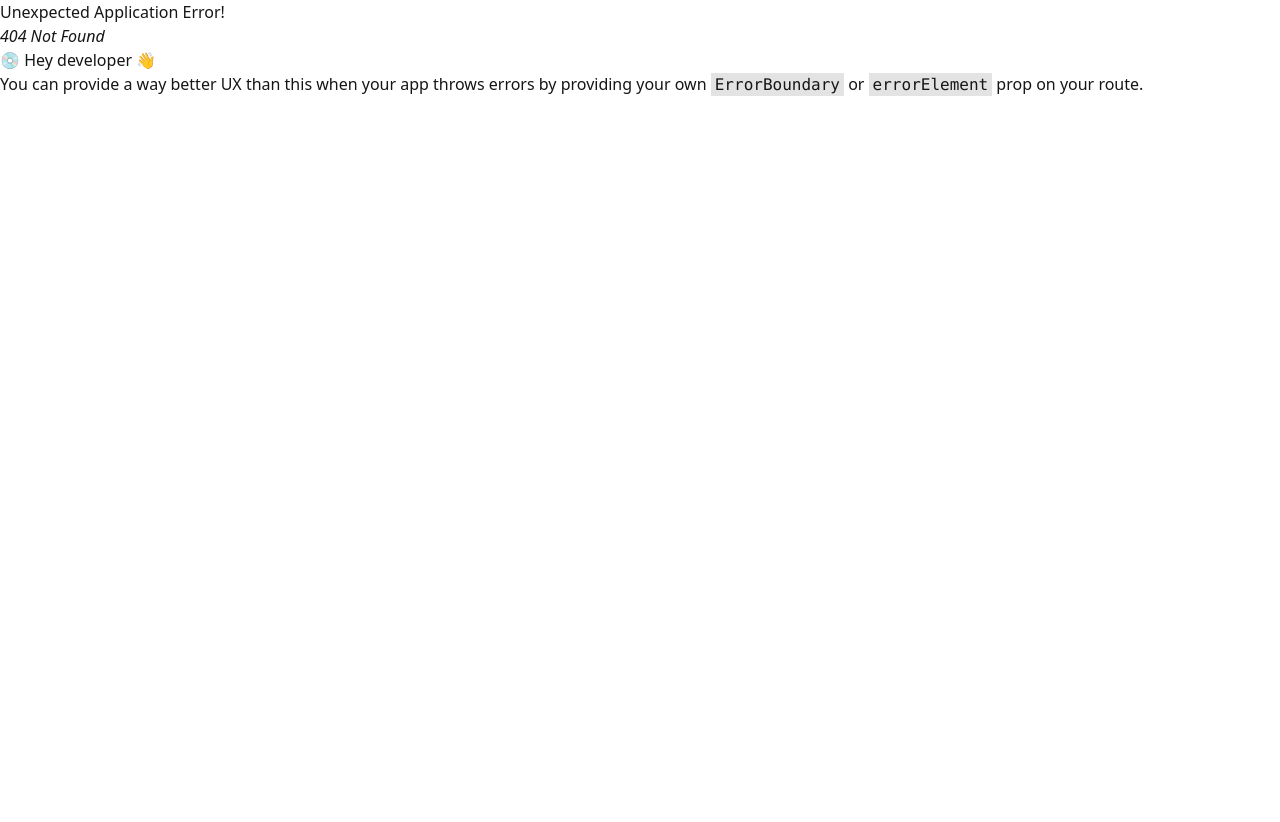
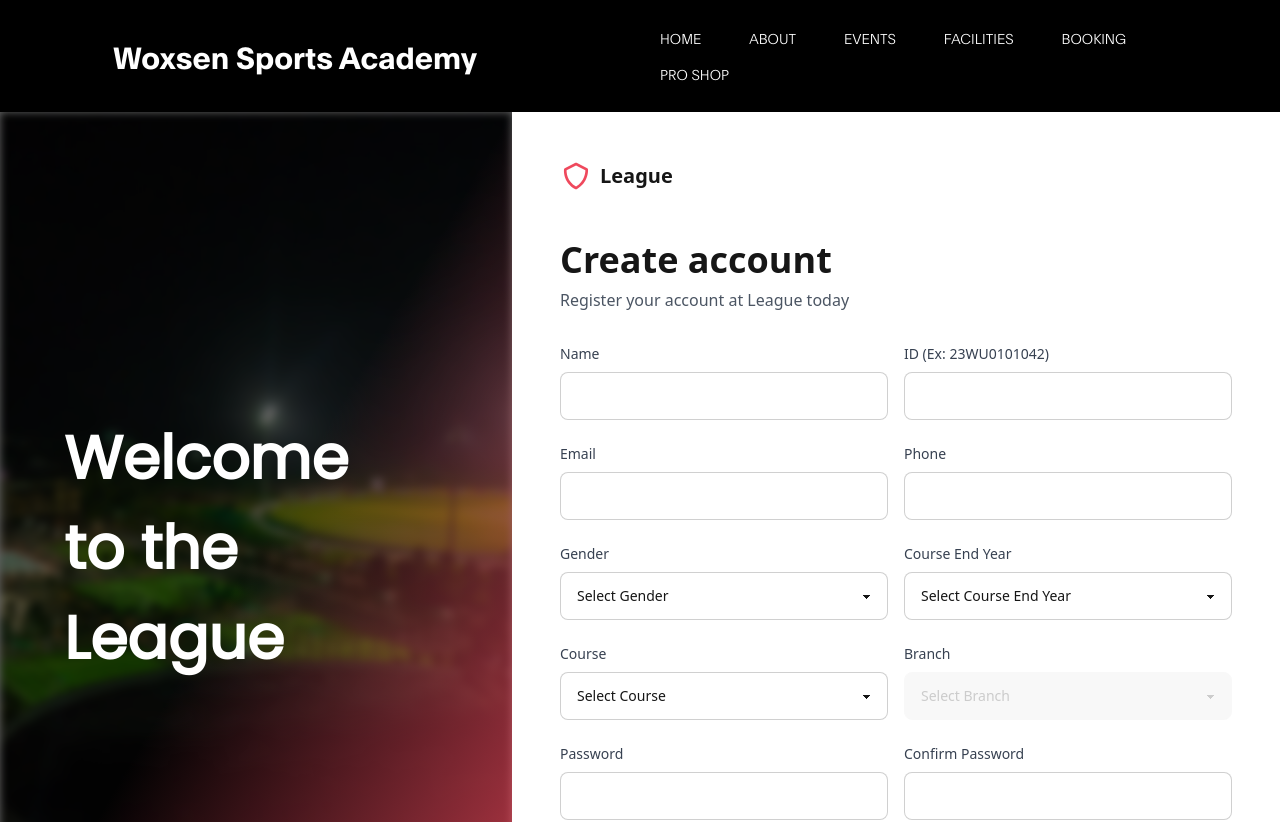
Before and after one commit to CODEX-WoU/NewLeague, a React (Vite) app in the folder client/: page /auth/student/signup in a window 1280 px wide. Before the commit this address had no page. Shown: the top 822 px of the page. Before the commit the page ends 800 px from the top, so only its background shows below. Built offline with nearby package versions, Linux system fonts and the light colour scheme.

Commit message:
Modified: input fields modified according to requirements

```diff
--- a/client/src/pages/auth/signin/LoginForm.tsx
+++ b/client/src/pages/auth/signin/LoginForm.tsx
@@ -14,7 +14,7 @@ const LoginForm = () => {
     <div className="w-full max-w-md">
       <LoginHeader />
       <form onSubmit={handleSubmit} className="space-y-6">
-        <FormInput type="text" name="username" label="Username" />
+        <FormInput type="email" name="email" label="Email" />
         <FormInput type="password" name="password" label="Password" />
         <Button type="submit">Login</Button>
         <LoginLinks />
--- a/client/src/pages/auth/signup/SignUpForm.tsx
+++ b/client/src/pages/auth/signup/SignUpForm.tsx
@@ -127,12 +127,12 @@ const SignUpForm = ({
           />
           <FormInput
             type="text"
-            name="username"
-            label="Username"
-            value={formData.username}
+            name="id"
+            label="ID (Ex: 23WU0101042)"
+            value={formData.id}
             onChange={handleChange}
             onBlur={handleBlur}
-            error={errors.username}
+            error={errors.id}
           />
         </div>
 
--- a/client/src/pages/auth/signup/validationRules.ts
+++ b/client/src/pages/auth/signup/validationRules.ts
@@ -11,7 +11,7 @@ export const validationRules = {
     validate: (value: string) => value.trim().length > 0,
     message: "Name is required",
   },
-  username: {
+  id: {
     validate: (value: string) => value.trim().length > 0,
     message: "Username is required",
   },
--- a/client/src/router/index.ts
+++ b/client/src/router/index.ts
@@ -25,7 +25,7 @@ const router = createBrowserRouter([
             element: SignIn(),
           },
           {
-            path: "/auth/signup",
+            path: "/auth/student/signup",
             element: Signup(),
           },
         ],
```
